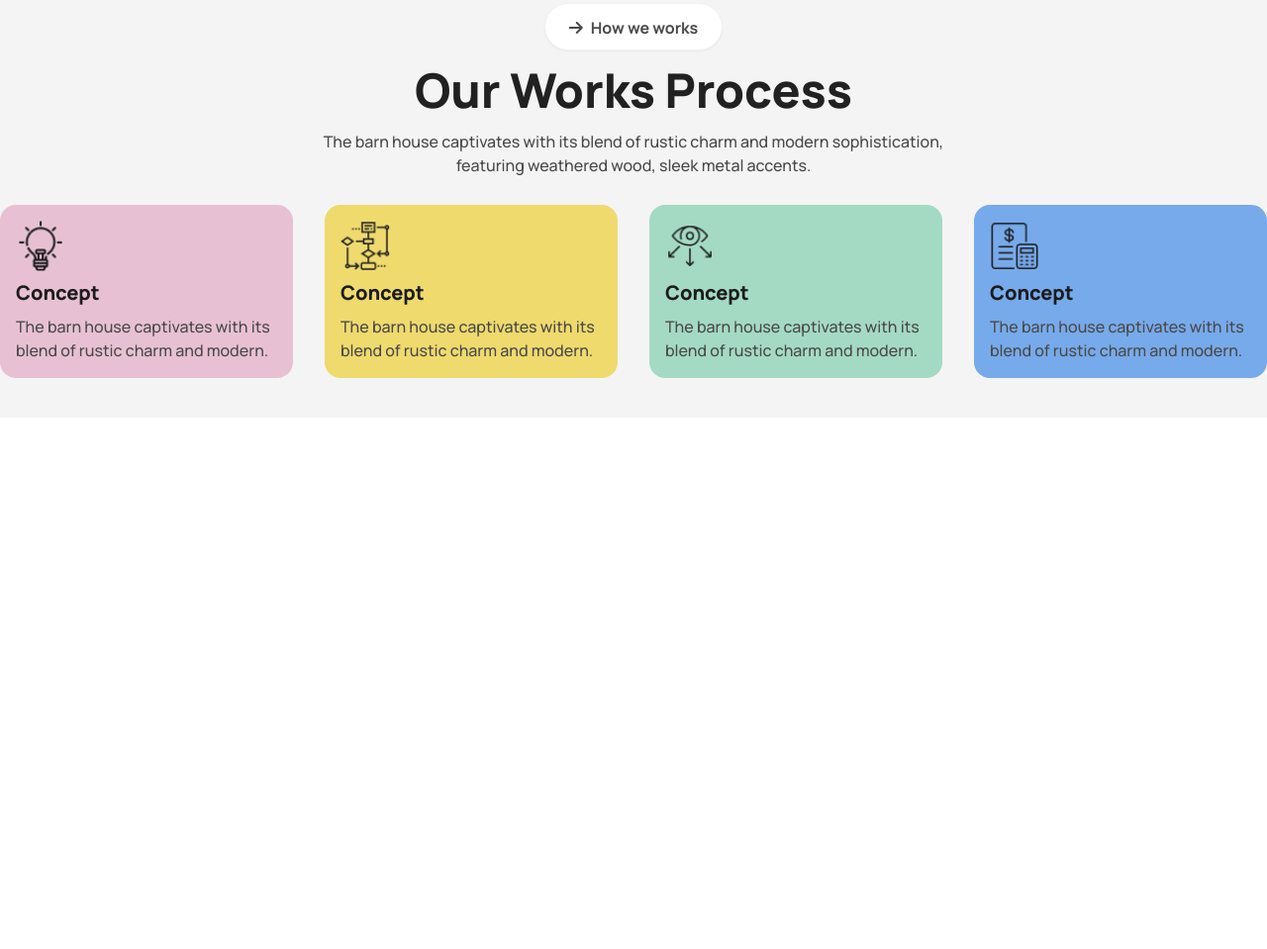
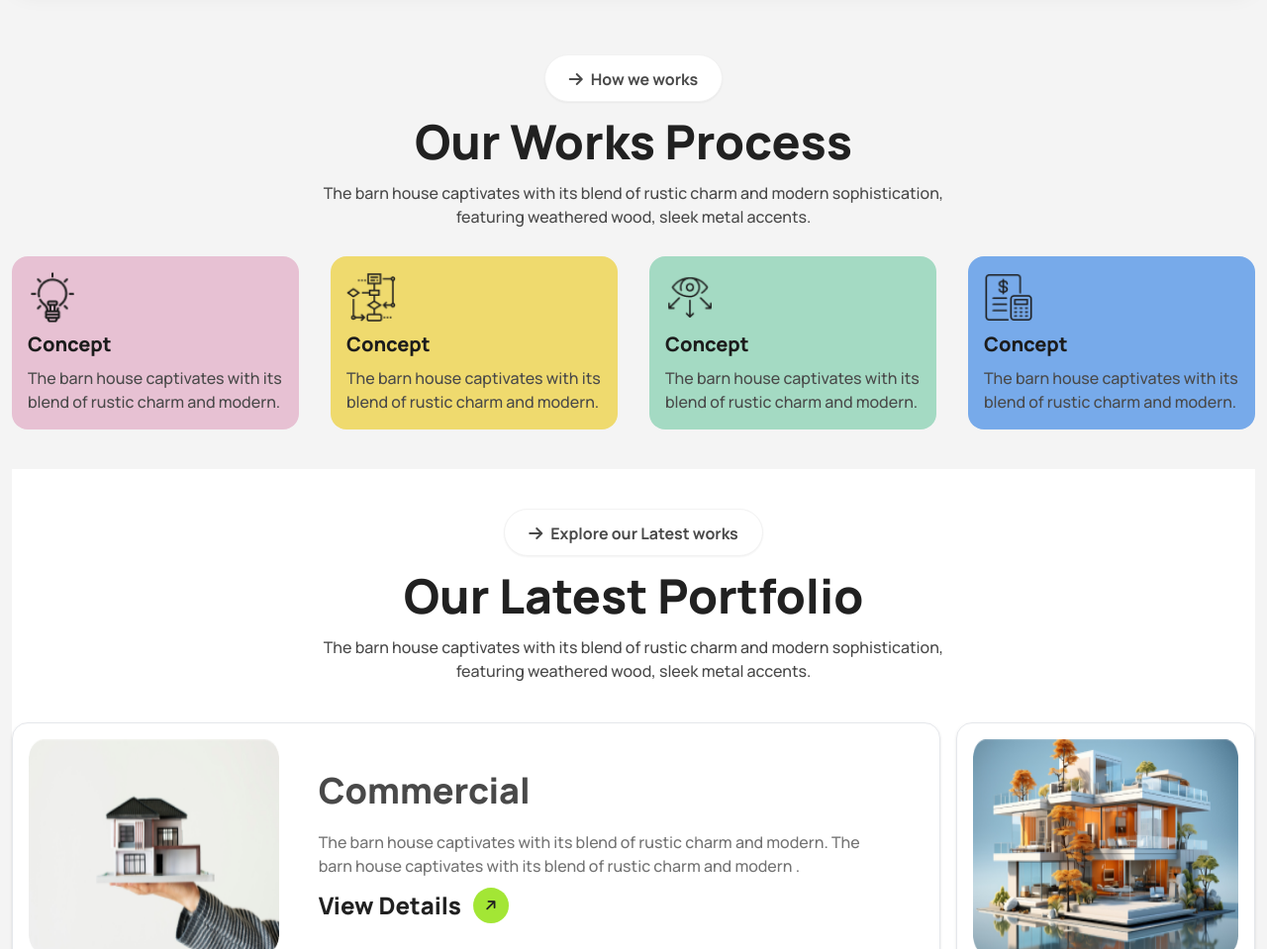
Before and after one commit to sabbir6175/Assignment-3-project, a plain HTML site: page index.html in a window 1280 px wide. Shown: the part 1841-2800 px from the top of the page at 99% size. Before the commit the page ends 2263 px from the top, so only its background shows below. Drawn offline with nearby package versions, Linux system fonts and the light colour scheme.

Commit message:
Our Latest Portfolio complete

```diff
--- a/index.html
+++ b/index.html
@@ -95,10 +95,9 @@
                 </div>
            </div>
         </section>
-          <!-- banner -->
     </header>
      <!-- main section start -->
-    <main class=" bg-[#F4F4F4] ">
+    <main class=" bg-[#F4F4F4] p-3">
         <!-- about us section -->
          <section class="container mx-auto">
             <div class="relative grid grid-cols-1 lg:grid-cols-2 py-14 gap-7 w-full p-3">
@@ -164,7 +163,7 @@
          </section>
          <!-- Our Works Process section -->
          <section class="container mx-auto py-10">
-              <div class="text-center">
+              <div class="text-center mt-10">
                 <button class="btn bg-[#FFFFFF] rounded-full px-6 py-3 text-[#494949] text-sm lg:text-base font-bold  mb-4"><i class=" fa-solid fa-arrow-right"></i>How we works</button>
                 <h1 class="text-[#212121] text-3xl md:text-4xl lg:text-5xl font-extrabold mb-4">Our Works Process</h1>
                 <p class="text-[#494949] text-sm md:text-base font-medium leading-6 px-2">The barn house captivates with its blend of rustic charm and modern sophistication, <br>featuring weathered wood, sleek metal accents.</p>
@@ -201,6 +200,68 @@
                   </div>
               </div>
          </section>
+         <!-- Our Latest Portfolio -->
+          <section class="bg-white">
+            <div class="container mx-auto">
+                  <!-- text  -->
+                  <div class="text-center pt-10">
+                    <button class="btn bg-[#FFFFFF] rounded-full px-6 py-3 text-[#494949] text-sm lg:text-base font-bold  mb-4"><i class=" fa-solid fa-arrow-right"></i>Explore our Latest works</button>
+                    <h1 class="text-[#212121] text-3xl md:text-4xl lg:text-5xl font-extrabold mb-4">Our Latest Portfolio</h1>
+                    <p class="text-[#494949] text-sm md:text-base font-medium leading-6 px-2">The barn house captivates with its blend of rustic charm and modern sophistication, <br> featuring weathered wood, sleek metal accents.</p>
+                  </div>
+                    <!-- card area -->
+                  <div class="grid grid-cols-1 md:grid-cols-2 lg:grid-cols-4 gap-4 py-10">
+                    <!-- first card -->
+                        <div class="card bg-base-10 border shadow flex flex-col md:flex-row gap-2 md:col-span-2 lg:col-span-3 p-4">
+                          <div class="lg:w-1/2"><img class="w-full h-[218px] rounded-lg" src="assets/img1.png" alt="image1"></div>
+                          <div class="card-body p-0 md:p-8">
+                              <h2 class="card-title text-3xl lg:text-4xl font-extrabold text-[#494949]">Commercial</h2>
+                              <p class="text-xs lg:text-base font-medium text-[#737373] mt-3">The barn house captivates with its blend of rustic charm and modern. The barn house captivates with its blend of rustic charm and modern .</p>
+                              <div class="">
+                                  <a class="text-[#212121] text-xl md:text-2xl  font-extrabold flex gap-3 items-center">View Details<i class=" fa-solid fa-arrow-right -rotate-45 bg-lime-400 px-3 py-2 rounded-full text-sm"></i></a>
+                             </div>
+                          </div>
+                        </div>
+                        <!-- second card -->
+                        <div class="card  bg-base-10 border shadow  col-span-1 p-4">
+                      <figure >
+                       <img class="w-full h-[218px]  rounded-lg" src="assets/img2.png" alt="image1">
+                      </figure>
+                        </div>
+                        <!-- third card -->
+                        <div class="card  bg-base-10 border shadow col-span-1 p-4">
+                      <figure >
+                       <img class="w-full h-[218px]  rounded-lg" src="assets/img3.png" alt="image1">
+                      </figure>
+                        </div>
+                        <!-- four card -->
+                        <div class="card  bg-base-10 border shadow flex flex-col md:flex-row gap-2 md:col-span-2 p-4">
+                          <div class="lg:w-1/2"><img class="w-full h-[218px] rounded-lg" src="assets/img4.png" alt="image1"></div>
+                          <div class="card-body p-0 md:p-8">
+                              <h2 class="card-title text-3xl lg:text-4xl font-extrabold text-[#494949]">Commercial</h2>
+                              <p class="text-xs lg:text-base font-medium text-[#737373] mt-3">The barn house captivates with its blend of rustic charm and modern. </p>
+                              <div class="">
+                                  <a class="text-[#212121] text-xl md:text-2xl  font-extrabold flex gap-3 items-center">View Details<i class=" fa-solid fa-arrow-right -rotate-45 bg-lime-400 px-3 py-2 rounded-full text-sm"></i></a>
+                              </div>
+                          </div>
+                        </div>
+                         <!-- responsive small device show card box -->
+                         <div class="block lg:hidden  card  bg-base-10 border shadow col-span-1 p-4">
+                          <figure >
+                           <img class="w-full h-[218px]  rounded-lg" src="assets/img3.png" alt="image1">
+                          </figure>
+                        </div>
+                        <!-- five-card -->
+                        <div class="card  bg-base-10 border shadow flex col-span-1 p-4">
+                          <figure >
+                           <img class="w-full h-[218px]  rounded-lg" src="assets/img5.png" alt="image1">
+                          </figure>
+                        </div>
+
+                  </div>
+            </div>
+
+          </section>
     </main>
      <!-- footer section start -->
     <footer>
```
